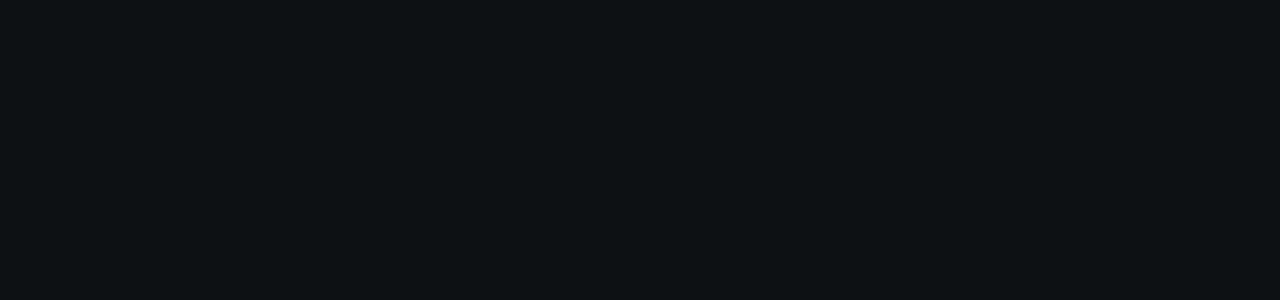
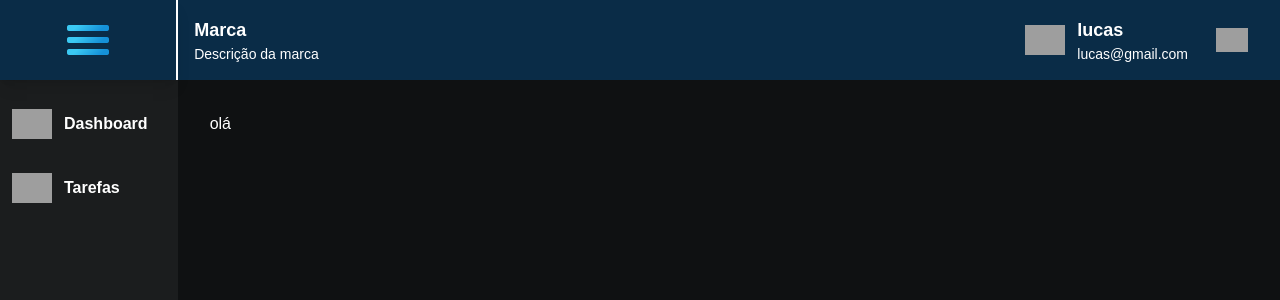
Before and after one commit to 18juba/engsoftware, a SvelteKit app in the folder frontend/: page /painel in a window 1280 px wide. Shown: the top 300 px of the page. Built offline with nearby package versions, Linux system fonts and the light colour scheme; grey boxes are pictures that could not be loaded; a web font is replaced by a local one.

Commit message:
esboço de painel do usuário

```diff
--- /dev/null
+++ b/frontend/src/lib/components/painel/BottombarPainel.svelte
@@ -0,0 +1,49 @@
+<script lang="ts">
+	import { page } from '$app/state';
+	import Icon from '../ui/Icon.svelte';
+	import { LINKS } from './Links';
+
+	function isActive(href: string): boolean {
+		const currentPath = page?.url?.pathname || window.location.pathname;
+		const targetPath = `/painel${href}`;
+		return currentPath.includes(targetPath);
+	}
+</script>
+
+<nav
+	class="
+		fixed
+		right-0
+		bottom-0
+		left-0
+		z-50
+		rounded-t-lg
+		border-t-2
+		border-(--foreground)
+        backdrop-blur-xs
+		pb-[env(safe-area-inset-bottom)]
+		sm:hidden
+	"
+>
+	<ul class="flex items-center justify-evenly py-2">
+		{#each LINKS as item (item.id)}
+			<li>
+				<a
+					href={`/painel/${item.href}`}
+					class="
+						flex flex-col items-center gap-1
+						text-xs
+						transition-all
+                        rounded-b
+                        px-1
+                        pb-0.5
+						{isActive(item.href) ? 'border-b-2 opacity-100' : 'opacity-70'}
+					"
+				>
+					<Icon icon={item.icon} class="h-6 w-6" />
+					<span class="text-xs">{item.label}</span>
+				</a>
+			</li>
+		{/each}
+	</ul>
+</nav>
--- /dev/null
+++ b/frontend/src/lib/components/painel/Links.ts
@@ -0,0 +1,14 @@
+export let LINKS = [
+	{
+		id: 1,
+		label: 'Dashboard',
+		href: '',
+		icon: '/Dashboard.png'
+	},
+	{
+		id: 2,
+		label: 'Tarefas',
+		href: '/tarefas',
+		icon: '/Task.png'
+	},
+];
--- /dev/null
+++ b/frontend/src/lib/components/painel/NavbarPainel.svelte
@@ -0,0 +1,107 @@
+<script lang="ts">
+	import Icon from '../ui/Icon.svelte';
+	import { page } from '$app/state';
+	import BottombarPainel from './BottombarPainel.svelte';
+	import { LINKS } from './Links';
+
+	let { children } = $props();
+
+	let isSidebarOpen = $state(true);
+	let isUserDropdownOpen = $state(false);
+
+	function toggleUserDropdown() {
+		isUserDropdownOpen = !isUserDropdownOpen;
+	}
+
+	function toggleSidebar() {
+		isSidebarOpen = !isSidebarOpen;
+	}
+
+	function isActive(href: string): boolean {
+		const currentPath = page?.url?.pathname || window.location.pathname;
+		return currentPath.includes(`/painel/${href}`);
+	}
+</script>
+
+<header
+	class="relative flex max-h-18 w-full bg-(--primary)/30 py-2 sm:h-20 sm:max-h-20 sm:py-0 sm:pr-4"
+>
+	<button
+		class={`hidden h-full cursor-pointer items-center justify-center border-r-2 shadow-lg transition-all duration-300 ease-in-out sm:flex
+    ${isSidebarOpen ? 'w-52 px-0' : 'w-16 px-4'}`}
+		onclick={toggleSidebar}
+	>
+		<Icon
+			icon={isSidebarOpen ? 'Menu.png' : 'Menu2.png'}
+			class={`transition-all duration-300 ease-in-out ${isSidebarOpen ? 'h-12 w-12' : 'h-8 w-8'}`}
+		/>
+	</button>
+	<div class="flex w-full items-center justify-between px-2 sm:px-4">
+		<address class="hidden items-center justify-center gap-2 not-italic sm:flex">
+			<div class="flex flex-col">
+				<h2 class="text-lg font-bold">Marca</h2>
+				<p class="text-sm">Descrição da marca</p>
+			</div>
+		</address>
+
+		<ul class="flex gap-6 sm:gap-8">
+			<!-- <Icon icon="/Whatsapp.png" class="h-6 w-6 hover:scale-105 sm:h-8 sm:w-8" /> -->
+		</ul>
+
+		<address class="relative flex items-center justify-center gap-2 not-italic sm:gap-3">
+			<Icon icon="/characters/homersimpson.png" class="h-8 w-8 sm:h-10 sm:w-10" />
+			<div class="flex flex-col">
+				<h2 class="text-xs font-bold sm:text-lg">lucas</h2>
+				<p class="text-[10px] sm:text-sm">lucas@gmail.com</p>
+			</div>
+			<Icon
+				icon={isUserDropdownOpen ? '/ArrowUp.png' : '/ArrowDown.png'}
+				class="h-8 w-8 cursor-pointer hover:scale-105 sm:ml-4"
+				onClick={toggleUserDropdown}
+			/>{' '}
+			{#if isUserDropdownOpen}
+				<h1>mais opções</h1>
+			{/if}
+		</address>
+	</div>
+</header>
+
+<div class="flex">
+	<aside
+		class={`hidden min-h-screen bg-(--foreground)/5 transition-all duration-300 ease-in-out
+        sm:block
+			${isSidebarOpen ? 'w-52' : 'w-16'}`}
+	>
+		<nav class="px-2 py-6">
+			<ul class="font2 flex flex-col gap-6">
+				{#each LINKS as item (item.id)}
+					<a href={`/painel/${item.href}`}>
+						<li
+							class={`flex items-center justify-start gap-1 pl-1 font-bold transition-all duration-200
+								${
+									isActive(item.href)
+										? 'border-l-2 border-l-(--text) bg-linear-to-r from-(--text)/20 to-transparent'
+										: 'border-l-0 border-transparent bg-transparent hover:bg-(--text)/10'
+								}`}
+						>
+							<Icon icon={item.icon} class="h-10 w-10 shrink-0" />
+
+							<span
+								class={`ml-2 overflow-hidden whitespace-nowrap transition-all duration-300 ease-in-out
+									${isSidebarOpen ? 'max-w-xs translate-x-0 opacity-100' : 'max-w-0 -translate-x-2 opacity-0'}`}
+							>
+								{item.label}
+							</span>
+						</li>
+					</a>
+				{/each}
+			</ul>
+		</nav>
+	</aside>
+
+	<main class="font2 w-full p-4 pb-20 sm:p-8 sm:pb-8">
+		{@render children()}
+	</main>
+
+	<BottombarPainel />
+</div>
--- /dev/null
+++ b/frontend/src/routes/painel/+layout.svelte
@@ -0,0 +1,12 @@
+<script lang="ts">
+	import NavbarPainel from '$lib/components/painel/NavbarPainel.svelte';
+
+	let { children } = $props();
+</script>
+
+<svelte:head><title>Meu Painel</title></svelte:head>
+<main class="relative h-screen bg-(--background) text-(--foreground) antialiased">
+	<NavbarPainel>
+		{@render children()}
+	</NavbarPainel>
+</main>
--- a/frontend/src/routes/painel/+page.svelte
+++ b/frontend/src/routes/painel/+page.svelte
@@ -0,0 +1 @@
+<h1>olá</h1>
```
